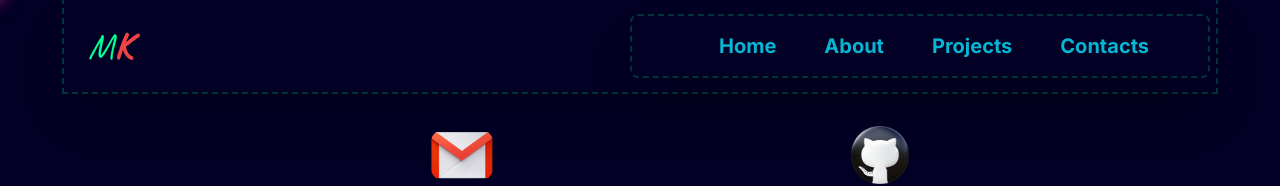
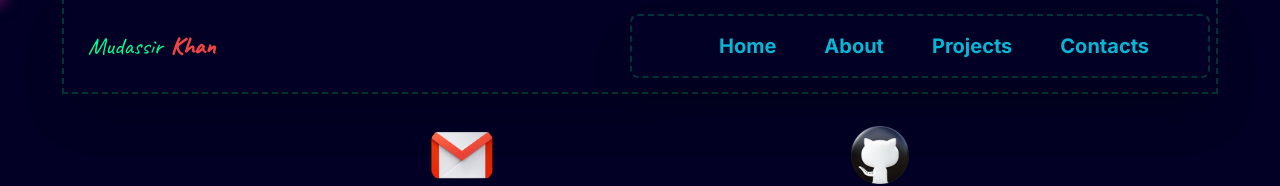
Before and after one commit to Mudassirkhan2/MudassirKhan, a Next.js app: page / in a window 1280 px wide. Shown: the top 186 px of the page. Built offline with nearby package versions, Linux system fonts and the light colour scheme; a web font is replaced by a local one.

Commit message:
✨Feat : implement navbar scroll animation

```diff
--- a/components/clients/ProjectCard.jsx
+++ b/components/clients/ProjectCard.jsx
@@ -33,7 +33,7 @@ const ProjectCard = ({ imageSrc, title, description, techStack, features, liveLi
           variants={animationVariants2}
           transition={{ duration: 0.8, delay: 1 }}>
           <h3 className='mt-2 mb-3 text-3xl font-bold text-center text-teal-500 md:text-left md:text-5xl font-Caveat'>{title}</h3>
-          <p className='self-end mb-3 text-lg font-SpaceGrotesk'>
+          <p className='self-end mb-3 text-lg select-none font-SpaceGrotesk'>
             {description}
             {techStack.map((tech, i) => (
               <span key={i} className={`text-2xl font-bold tracking-widest ${i % 3 === 0 ? 'text-pink-500' : i % 3 === 1 ? 'text-yellow-500' : 'text-[#B799FF]'} font-sans`}>
--- a/components/home/About.jsx
+++ b/components/home/About.jsx
@@ -9,7 +9,7 @@ const About = () => {
     <ElementWrapper nameOfTheElement="about">
       <section className="max-w-6xl p-2 mx-auto rounded-lg shadow-2xl outline-dashed outline-1 outline-secondary">
         <AnimateLetters letter='Something About Me' />
-        <div className='flex flex-col mt-10 gap-x-10 gap-y-10 md:flex-row xl:gap-x-16 outline-dashed outline-1 outline-secondary'>
+        <div className='flex flex-col mt-10 select-none gap-x-10 gap-y-10 md:flex-row xl:gap-x-16 outline-dashed outline-1 outline-secondary'>
           <div className='flex flex-col p-2 mb-4 md:w-1/2 outline-dashed outline-1 outline-secondary'>
             <h2 className='mb-6 text-3xl md:text-4xl'>Hi 👋 I&apos;m  <span className='text-primary '>Mudassir</span>  ,</h2>
             <div className='space-y-3'>
--- a/components/home/Hero.jsx
+++ b/components/home/Hero.jsx
@@ -72,9 +72,7 @@ const Hero = () => {
                     <div className="flex flex-col w-full">
                         <HeroAnimation />
                         <p className="mt-3 mb-8 text-2xl text-center md:text-4xl "> a
-                            <span className='text-[#B799FF]'>
-                                <span className=' text-primary'> Web Developer </span>
-                            </span>
+                            <span className=' text-primary'> Web Developer </span>
                             From Hyderabad
                         </p>
                     </div>
--- a/components/layout/NavBar.jsx
+++ b/components/layout/NavBar.jsx
@@ -1,13 +1,26 @@
 "use client"
-import { useState } from 'react';
+import { useEffect, useState } from 'react';
 import { Link, animateScroll as scroll } from 'react-scroll';
+import { motion, useScroll, useMotionValueEvent } from 'framer-motion';
 import { RiMenuFoldLine } from 'react-icons/ri';
 import { GiCrossedBones } from 'react-icons/gi';
 const NavBar = () => {
     const [showMediaIcons, setShowMediaIcons] = useState(true);
+    const [navHidden, setNavHidden] = useState(false)
+    const { scrollY } = useScroll()
+    useMotionValueEvent(scrollY, "change",
+        (latest) => {
+            const prvious = scrollY.getPrevious()
+            if (prvious > latest) {
+                setNavHidden(false)
+            }
+            else {
+                setNavHidden(true)
+            }
+        }
+    )
     const handleToggle = () => {
         setShowMediaIcons(!showMediaIcons)
-
     }
     const handleLinkClick = () => {
         setShowMediaIcons(true)
@@ -15,16 +28,25 @@ const NavBar = () => {
 
 
     return (
-        <header className="fixed top-0 left-0 z-20 w-full "  >
+        <motion.header
+            variants={{
+                visible: { y: 0 },
+                hidden: { y: "-105%" }
+
+            }}
+            animate={navHidden ? "hidden" : "visible"}
+            transition={{ duration: 0.35, ease: "easeInOut" }}
+            className="fixed top-0 left-0 z-20 w-full "  >
             <nav className="flex items-center justify-between w-full max-w-6xl mx-auto shadow-2xl select-none outline-dashed outline-2 outline-secondary bg-[#020024] ">
-                <div className='p-2 ml-2 text-4xl cursor-pointer font-Caveat lg:ml-4 '>
+                <div className='p-2 ml-2 text-2xl cursor-pointer font-Caveat lg:ml-4 '>
                     <Link
                         to="hero"
                         smooth={true}
                         offset={-70}
                         duration={500}
-                    ><span className='text-primary'>M</span><span className='font-bold text-red-500'>K</span>
-                        {/* <img src={logo} alt="space-tourism" className='w-12 h-12 max-w-none' /> */}
+                    ><span className=' text-primary'>Mudassir</span>
+                        <span className='ml-2 font-bold text-red-500'>Khan</span>
+
                     </Link>
                 </div>
                 {
@@ -79,7 +101,7 @@ const NavBar = () => {
 
                 </ul>
             </nav>
-        </header>
+        </motion.header>
     )
 }
 export default NavBar
```
